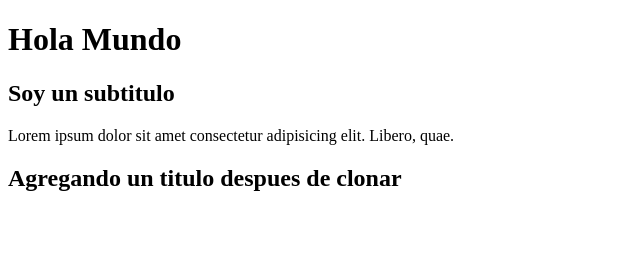
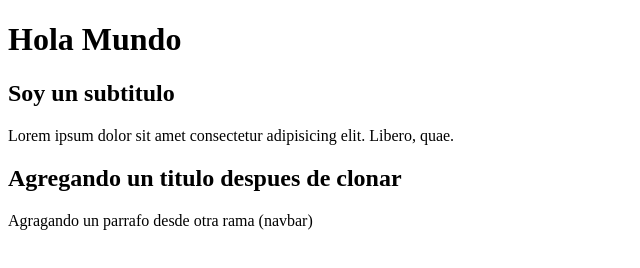
Before and after one commit to Valebon93/prueba-git, a plain HTML site: page index.html in a window 1280 px wide. Shown: the whole page, without its empty margins (0-640 px from the left). Drawn offline with Linux system fonts and the light colour scheme.

Commit message:
add p en navbar

```diff
--- a/index.html
+++ b/index.html
@@ -12,5 +12,6 @@
       Lorem ipsum dolor sit amet consectetur adipisicing elit. Libero, quae.
     </p>
     <h2>Agregando un titulo despues de clonar</h2>
+    <p>Agragando un parrafo desde otra rama (navbar)</p>
   </body>
 </html>
```
